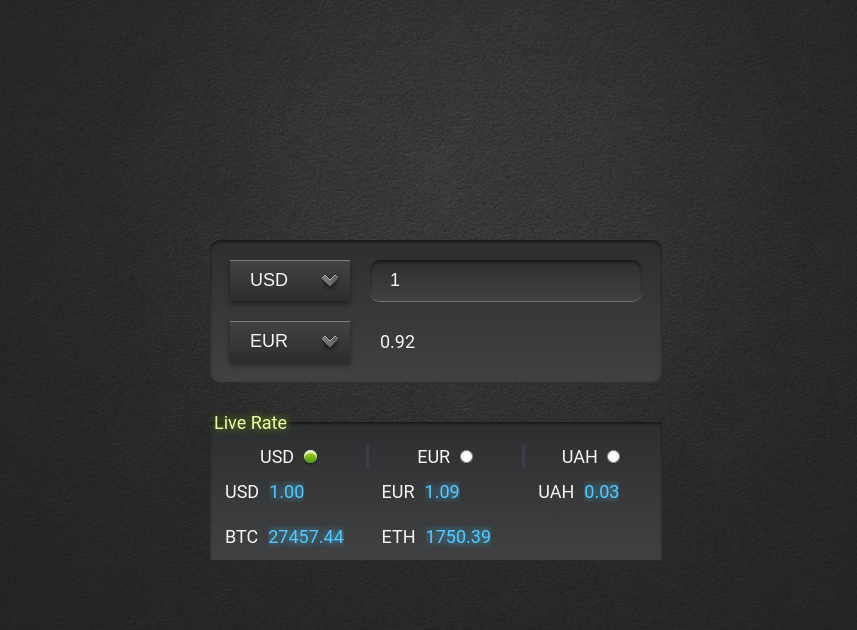
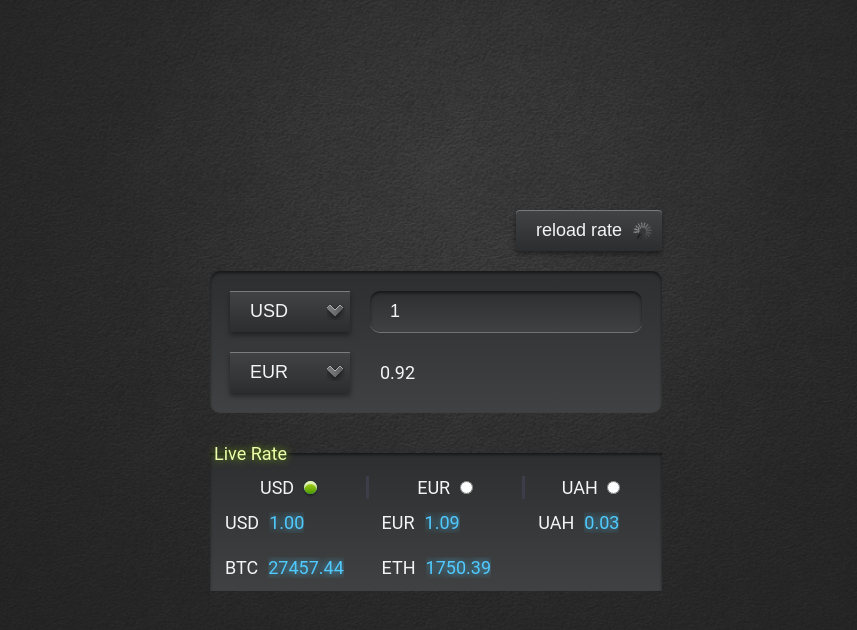
Before and after one commit to polPintero/dublemint_exchange, a Vue app: page / in a window 1280 px wide. Shown: the top 630 px of the page, without its empty margins (204-1061 px from the left). Built offline with nearby package versions, Linux system fonts and the light colour scheme; the HTML template or start-up script is replaced by a standard one.

Commit message:
base created loading btn

```diff
--- a/src/App.vue
+++ b/src/App.vue
@@ -1,4 +1,5 @@
 <template>
+  <button-comp class="app__reload-btn" label="reload rate"></button-comp>
   <exchange-form class="app__exchange-form"></exchange-form>
   <real-rates-table></real-rates-table>
 </template>
@@ -6,10 +7,11 @@
 <script>
 import ExchangeForm from './components/ExchangeForm.vue'
 import RealRatesTable from './components/RealRatesTable.vue'
+import ButtonComp from './components/ButtonComp.vue'
 
 export default {
   name: 'App',
-  components: { ExchangeForm, RealRatesTable }
+  components: {ExchangeForm, RealRatesTable, ButtonComp}
 }
 </script>
 
@@ -23,7 +25,15 @@ export default {
   align-items: center;
 }
 
-.app__exchange-form {
-  margin-block-end: calc(var(--gap-double) * 2);
+.app {
+  &__exchange-form {
+    margin-block-end: calc(var(--gap-double) * 2);
+  }
+  &__reload-btn {
+    align-self: flex-end;
+    margin-block-end: var(--gap-double);
+    text-transform: capitalize;
+    font-size: 0.8rem;
+  }
 }
 </style>
--- /dev/null
+++ b/src/components/ButtonComp.vue
@@ -0,0 +1,77 @@
+<template>
+  <span class="btn__wrap">
+    <button class="btn">{{ label }}</button>
+    <IconComp name="LoaderIconComp" class="btn__icon"></IconComp>
+  </span>
+</template>
+
+<script>
+import IconComp, {LoaderIconComp} from '@/components/IconsVue'
+
+export default {
+  name: 'ButtonComp',
+  components: {
+    IconComp,
+    /* eslint-disable vue/no-unused-components */
+    LoaderIconComp
+  },
+  props: {
+    label: {
+      type: String,
+      default: 'click'
+    }
+  }
+}
+</script>
+
+<style lang="scss">
+.btn {
+  &__wrap {
+    position: relative;
+  }
+  padding: var(--gap) var(--gap-double);
+  padding-right: calc(var(--gap-double) * 2);
+  font-size: 1rem;
+  color: inherit;
+  text-align: left;
+  border: none;
+  border-radius: 4px;
+  cursor: pointer;
+  background: linear-gradient(180deg, #414344 0%, #2b2d2e 100%);
+  box-shadow: 0px 3px 5px rgba(0, 0, 0, 0.4),
+    inset 0px 1px 0px rgba(255, 255, 255, 0.3);
+
+  &:focus {
+    outline: 2px solid #e0f97d;
+    filter: drop-shadow(0px 0px 4px #92d300);
+  }
+
+  &:active {
+    outline: none;
+    filter: unset;
+    background: linear-gradient(180deg, #2c2e2f 0%, #404142 100%);
+    box-shadow: 0px 1px 0px rgba(255, 255, 255, 0.3),
+      inset 0px 2px 3px rgba(0, 0, 0, 0.5);
+  }
+
+  &__icon {
+    --size: 1rem;
+    position: absolute;
+    right: 10px;
+    top: 12px;
+    display: block;
+    width: var(--size);
+    height: var(--size);
+    animation: rotating 3s linear infinite;
+  }
+}
+@keyframes rotating {
+  0% {
+    transform: rotate(0deg);
+  }
+
+  to {
+    transform: rotate(1turn);
+  }
+}
+</style>
--- a/src/components/IconsVue/IconComp.vue
+++ b/src/components/IconsVue/IconComp.vue
@@ -1,7 +1,5 @@
 <template>
-  <span class="the-icon">
-    <component :is="computedName" v-bind="$attrs" />
-  </span>
+  <component :is="computedName" v-bind="$attrs" />
 </template>
 
 <script>
--- /dev/null
+++ b/src/components/IconsVue/LoaderIcon.vue
@@ -0,0 +1,79 @@
+<template>
+  <svg
+    xmlns="http://www.w3.org/2000/svg"
+    xmlns:xlink="http://www.w3.org/1999/xlink"
+    height="800px"
+    width="800px"
+    version="1.1"
+    id="Layer_1"
+    viewBox="0 0 496 496"
+    xml:space="preserve"
+  >
+    <path
+      style="fill: #9b9b9b"
+      d="M256,478.3c0,4.8-3.2,8.8-8,8.8l0,0c-4.8,0-8-4-8-8.8V341.5c0-4.8,3.2-8.8,8-8.8l0,0c4.8,0,8,4,8,8.8  V478.3z"
+    />
+    <path
+      style="fill: #d6d6d6"
+      d="M496,239.9c0,4.8-3.2,8-8,8H352c-4.8,0-8-3.2-8-8l0,0c0-4.8,3.2-8,8-8h136  C492.8,231.9,496,235.1,496,239.9L496,239.9z"
+    />
+    <path
+      style="fill: #515151"
+      d="M152,239.9c0,4.8-3.2,8-8,8H8c-4.8,0-8-3.2-8-8l0,0c0-4.8,3.2-8,8-8h136  C148.8,231.9,152,235.1,152,239.9L152,239.9z"
+    />
+    <path
+      style="fill: #ededed"
+      d="M326.4,172.7c-3.2,3.2-8.8,3.2-12,0l0,0c-3.2-3.2-3.2-8.8,0-12l96.8-96.8c3.2-3.2,8.8-3.2,12,0l0,0  c3.2,3.2,3.2,8.8,0,12L326.4,172.7z"
+    />
+    <path
+      style="fill: #7a7a7a"
+      d="M84.8,414.3c-3.2,3.2-8.8,3.2-12,0l0,0c-3.2-3.2-3.2-8.8,0-12l96.8-96.8c3.2-3.2,8.8-3.2,12,0l0,0  c3.2,3.2,3.2,8.8,0,12L84.8,414.3z"
+    />
+    <path
+      style="fill: #bfbfbf"
+      d="M314.4,317.5c-3.2-3.2-3.2-8.8,0-12l0,0c3.2-3.2,8.8-3.2,12,0l96.8,96.8c3.2,3.2,3.2,8.8,0,12l0,0  c-3.2,3.2-8.8,3.2-12,0L314.4,317.5z"
+    />
+    <path
+      style="fill: #2b2b2b"
+      d="M72.8,75.1c-3.2-3.2-3.2-8,0-11.2l0,0c3.2-3.2,8.8-3.2,12,0l96.8,96.8c3.2,3.2,3.2,8.8,0,12l0,0  c-3.2,3.2-8.8,3.2-12,0L72.8,75.1z"
+    />
+    <path
+      style="fill: #f4f4f4"
+      d="M295.2,147.1c-2.4,4.8-7.2,6.4-11.2,4.8l0,0c-4-1.6-6.4-6.4-4.8-11.2l52-126.4  c1.6-4,6.4-6.4,11.2-4.8l0,0c4,1.6,6.4,6.4,4.8,11.2L295.2,147.1z"
+    />
+    <path
+      style="fill: #898989"
+      d="M164.8,463.9c-1.6,4-6.4,6.4-11.2,4.8l0,0c-4-1.6-6.4-6.4-4.8-11.2l52-126.4c1.6-4,6.4-6.4,11.2-4.8  l0,0c4,1.6,6.4,6.4,4.8,11.2L164.8,463.9z"
+    />
+    <path
+      style="fill: #cccccc"
+      d="M340,285.5c-4-1.6-6.4-6.4-4.8-11.2l0,0c1.6-4,6.4-6.4,11.2-4.8l126.4,52c4,1.6,6.4,6.4,4.8,11.2l0,0  c-1.6,4-6.4,6.4-11.2,4.8L340,285.5z"
+    />
+    <path
+      style="fill: #3f3f3f"
+      d="M23.2,155.1c-4-1.6-6.4-6.4-4.8-11.2l0,0c1.6-4,6.4-6.4,11.2-4.8L156,191.9c4,1.6,6.4,6.4,4.8,11.2  l0,0c-1.6,4-6.4,6.4-11.2,4.8L23.2,155.1z"
+    />
+    <path
+      style="fill: #e2e2e2"
+      d="M345.6,207.1c-4,1.6-8.8,0-11.2-4.8l0,0c-1.6-4,0-9.6,4.8-11.2l126.4-52.8c4-1.6,9.6,0,11.2,4.8l0,0  c1.6,4,0,9.6-4.8,11.2L345.6,207.1z"
+    />
+    <path
+      style="fill: #6d6d6d"
+      d="M30.4,339.1c-4,1.6-9.6,0-11.2-4.8l0,0c-1.6-4,0-9.6,4.8-11.2l126.4-52.8c4-1.6,8.8,0,11.2,4.8l0,0  c1.6,4,0,9.6-4.8,11.2L30.4,339.1z"
+    />
+    <path
+      style="fill: #adadad"
+      d="M280,336.7c-1.6-4,0-8.8,4.8-11.2l0,0c4-1.6,9.6,0,11.2,4.8l52.8,126.4c1.6,4,0,9.6-4.8,11.2l0,0  c-4,1.6-9.6,0-11.2-4.8L280,336.7z"
+    />
+    <path
+      style="fill: #0c0c0c; fill: "
+      d="M148,20.7c-1.6-4,0-9.6,4.8-11.2l0,0c4-1.6,9.6,0,11.2,4.8l52,126.4c1.6,4,0,9.6-4.8,11.2l0,0  c-4,1.6-9.6,0-11.2-4.8L148,20.7z"
+    />
+  </svg>
+</template>
+
+<script>
+export default {
+  name: 'LoaderIcon'
+}
+</script>
--- a/src/components/IconsVue/index.js
+++ b/src/components/IconsVue/index.js
@@ -1,6 +1,8 @@
 import IconComp from './IconComp'
 import ChevronIcon from './ChevronIcon'
+import LoaderIcon from './LoaderIcon'
 
 export default IconComp
 
 export const ChevronIconComp = ChevronIcon
+export const LoaderIconComp = LoaderIcon
```
